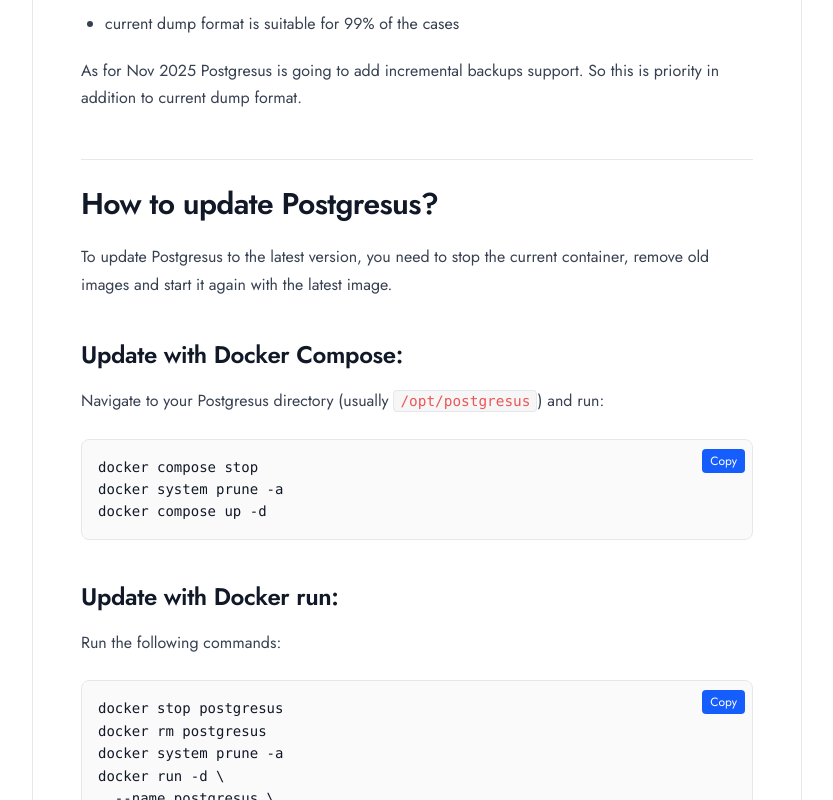
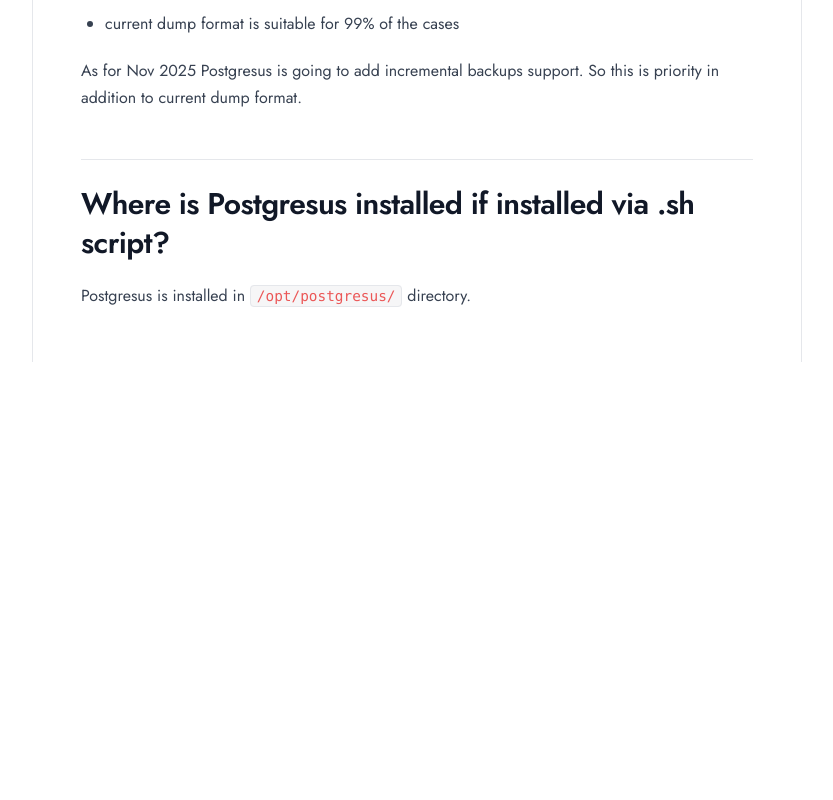
Before and after one commit to RostislavDugin/postgresus, a Next.js app: page /faq in a window 1280 px wide. Shown: the part 2000-2800 px from the top of the page, without its empty margins (223-1056 px from the left). After the commit the page ends 2362 px from the top, so only its background shows below. Built offline with nearby package versions, Linux system fonts and the light colour scheme.

Commit message:
Revert "FEATURE (faq): Add how to update Postgresus"
This reverts commit 12b028bf9c939cc383f099979234551e806389a4.

```diff
--- a/app/faq/page.tsx
+++ b/app/faq/page.tsx
@@ -78,14 +78,6 @@
                 acceptedAnswer: {
                   "@type": "Answer",
                   text: "Postgresus uses the directory format with zstd compression because it provides the most efficient backup and restore speed after extensive testing. The directory format with zstd compression level 5 offers the optimal balance between backup creation speed, restore speed and file size.",
-                },
-              },
-              {
-                "@type": "Question",
-                name: "How to update Postgresus?",
-                acceptedAnswer: {
-                  "@type": "Answer",
-                  text: "To update Postgresus, navigate to your Postgresus directory (usually /opt/postgresus) and run: docker compose stop, docker system prune -a, docker compose up -d. For Docker run, stop and remove the container first, then prune and run a new container with the latest image.",
                 },
               },
               {
@@ -237,76 +229,6 @@
                 support. So this is priority in addition to current dump format.
               </p>
 
-              <h2 id="how-to-update">How to update Postgresus?</h2>
-
-              <p>
-                To update Postgresus to the latest version, you need to stop the
-                current container, remove old images and start it again with
-                the latest image.
-              </p>
-
-              <h3 id="update-docker-compose">Update with Docker Compose:</h3>
-
-              <p>
-                Navigate to your Postgresus directory (usually{" "}
-                <code>/opt/postgresus</code>) and run:
-              </p>
-
-              <div className="relative my-6">
-                <pre className="overflow-x-auto rounded-lg bg-gray-900 p-4 text-sm text-gray-100">
-                  <code>{`docker compose stop
-docker system prune -a
-docker compose up -d`}</code>
-                </pre>
-                <div className="absolute right-2 top-2">
-                  <CopyButton
-                    text={`docker compose stop
-docker system prune -a
-docker compose up -d`}
-                  />
-                </div>
-              </div>
-
-              <h3 id="update-docker-run">Update with Docker run:</h3>
-
-              <p>Run the following commands:</p>
-
-              <div className="relative my-6">
-                <pre className="overflow-x-auto rounded-lg bg-gray-900 p-4 text-sm text-gray-100">
-                  <code>{`docker stop postgresus
-docker rm postgresus
-docker system prune -a
-docker run -d \\
-  --name postgresus \\
-  -p 4005:4005 \\
-  -v ./postgresus-data:/postgresus-data \\
-  --restart unless-stopped \\
-  rostislavdugin/postgresus:latest`}</code>
-                </pre>
-                <div className="absolute right-2 top-2">
-                  <CopyButton
-                    text={`docker stop postgresus
-docker rm postgresus
-docker system prune -a
-docker run -d \\
-  --name postgresus \\
-  -p 4005:4005 \\
-  -v ./postgresus-data:/postgresus-data \\
-  --restart unless-stopped \\
-  rostislavdugin/postgresus:latest`}
-                  />
-                </div>
-              </div>
-
-              <div className="rounded-lg border border-blue-200 bg-blue-50 p-4 my-6 pb-0">
-                <p className="text-sm text-blue-900 m-0">
-                  <strong>💡 Note:</strong> The{" "}
-                  <code>docker system prune -a</code> command removes all unused
-                  images, which ensures you pull the latest version. Be aware
-                  this will remove all unused Docker images on your system.
-                </p>
-              </div>
-
               <h2 id="installation-directory">
                 Where is Postgresus installed if installed via .sh script?
               </h2>
```
